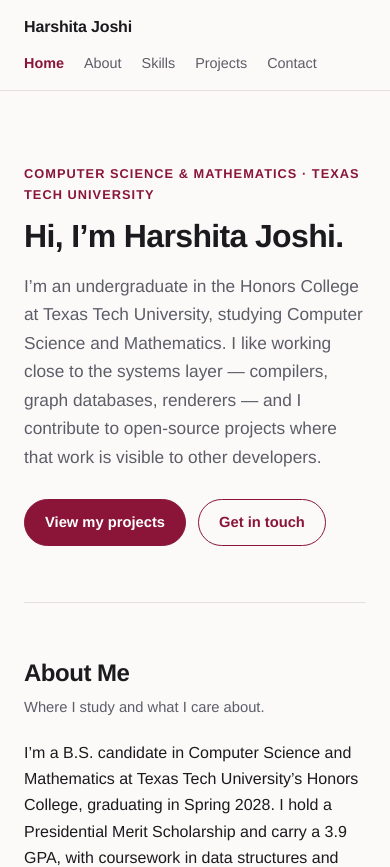
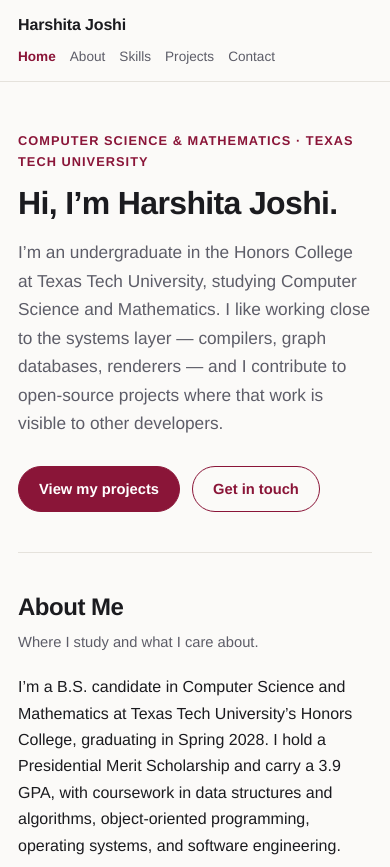
Before and after one commit to harshitaajoshi/my-portfolio, a plain HTML site: page index.html in a window 390 px wide. Shown: the top 867 px of the page. Drawn offline with Linux system fonts and the light colour scheme.

Commit message:
Improve responsive layout for small screens

```diff
--- a/css/style.css
+++ b/css/style.css
@@ -365,3 +365,46 @@ html {
   outline-offset: 3px;
   border-radius: 4px;
 }
+
+/* ----------------------------------------------------------
+   Responsive adjustments
+   ---------------------------------------------------------- */
+
+@media (max-width: 620px) {
+  .nav {
+    padding: 12px 18px;
+    gap: 8px 16px;
+  }
+
+  .nav-links {
+    gap: 14px;
+    font-size: 0.85rem;
+  }
+
+  main {
+    padding: 0 18px 56px;
+  }
+
+  section {
+    padding: 40px 0;
+  }
+
+  .hero {
+    padding-top: 48px;
+  }
+
+  .project-card {
+    padding: 18px 20px;
+  }
+
+  .contact-list li {
+    flex-direction: column;
+    gap: 2px;
+  }
+}
+
+@media (prefers-reduced-motion: reduce) {
+  html {
+    scroll-behavior: auto;
+  }
+}
```
